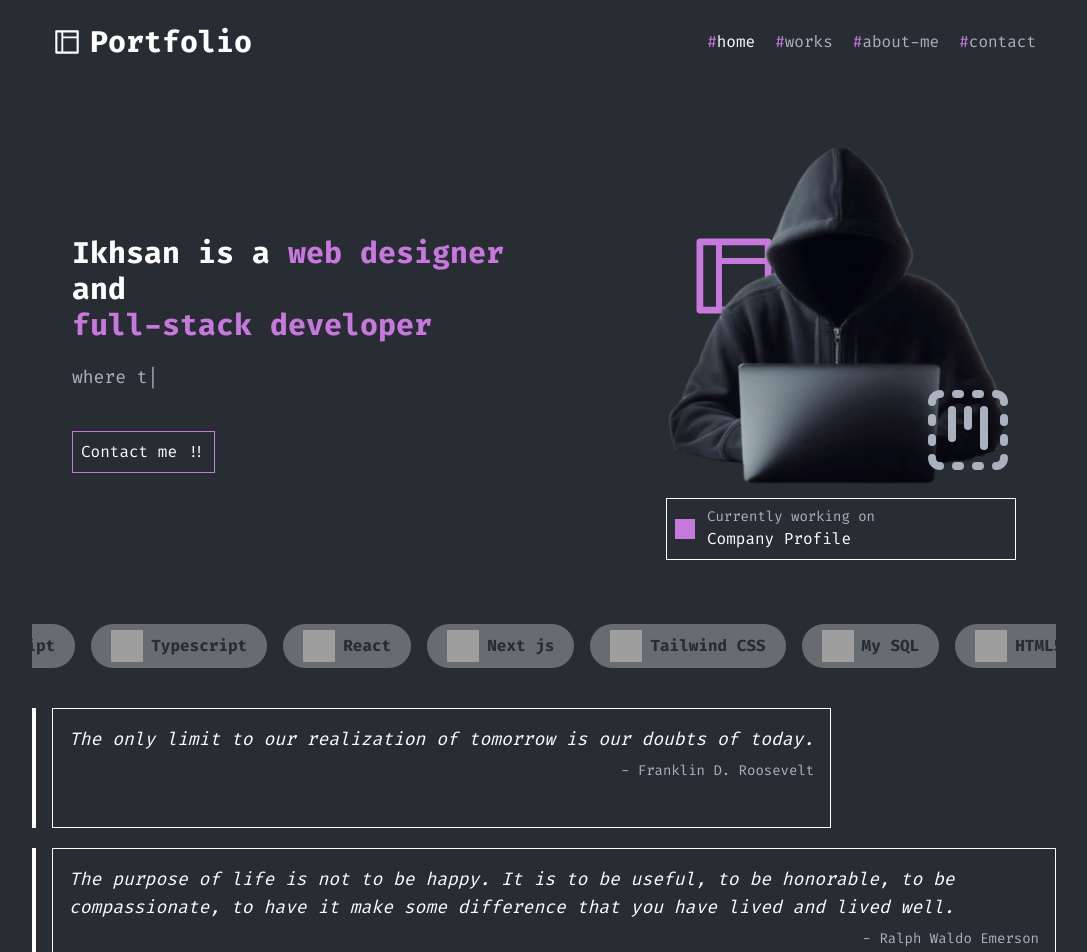
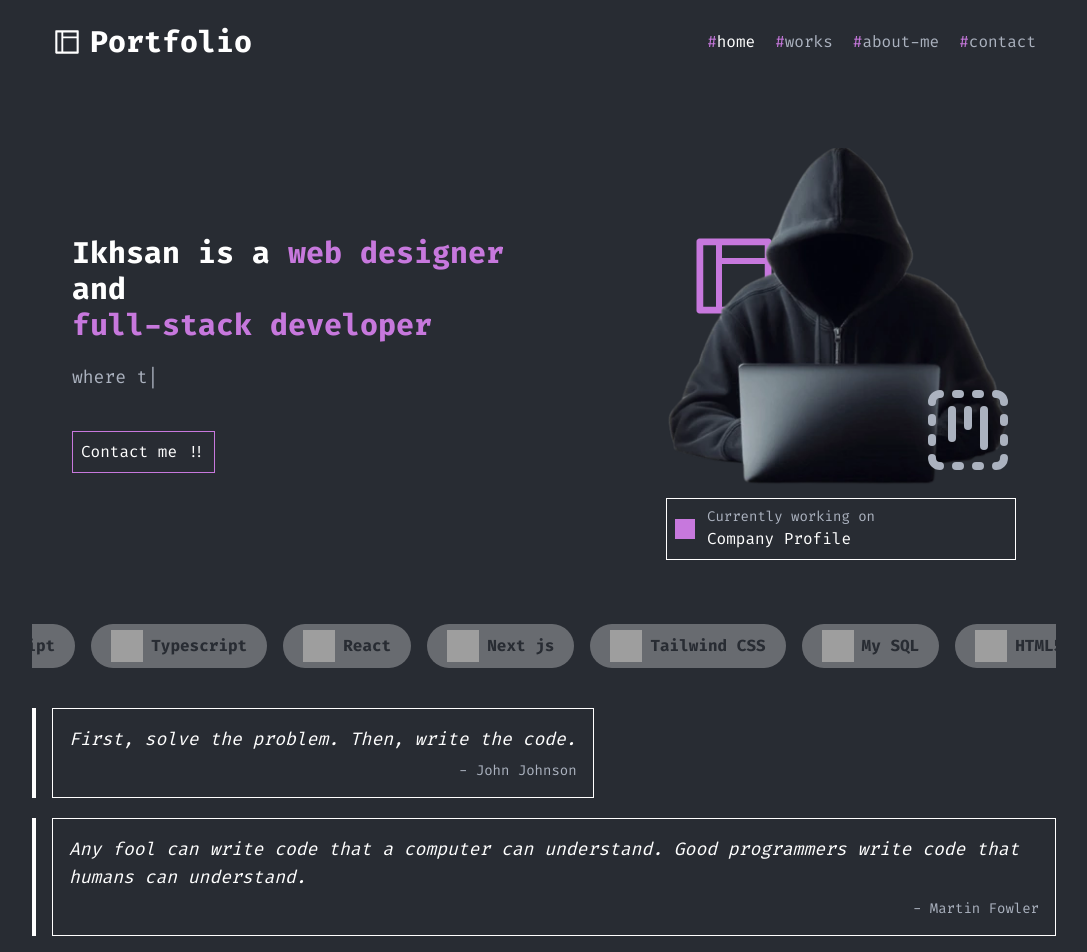
Before and after one commit to ikhsanfrcn/nextjs-portfolio, a Next.js app: page / in a window 1280 px wide. Shown: the top 952 px of the page, without its empty margins (96-1183 px from the left). Built offline with nearby package versions, Linux system fonts and the light colour scheme; grey boxes are pictures that could not be loaded.

Commit message:
update quote

```diff
--- a/src/components/molecules/home/QuoteBox.tsx
+++ b/src/components/molecules/home/QuoteBox.tsx
@@ -10,7 +10,7 @@ const QuoteBox: React.FC<QuoteBoxProps> = ({ quote, author }) => {
   return (
     <div className="container flex mb-5 max-sm:text-sm">
       <div className="border-l-4 pl-4">
-        <div className="border border-gray-400 p-4 min-h-[120px]">
+        <div className="border border-gray-400 p-4">
           <p className="italic text-white text-md md:text-lg">{quote}</p>
           <Text className="mt-2 text-right text-sm md:text-sm">- {author}</Text>
         </div>
--- a/src/components/organisms/home/QuoteSection.tsx
+++ b/src/components/organisms/home/QuoteSection.tsx
@@ -5,12 +5,12 @@ export const QuoteSection: NextPage = () => {
   return (
     <section className='pt-10'>
       <QuoteBox
-        quote="The only limit to our realization of tomorrow is our doubts of today."
-        author="Franklin D. Roosevelt"
+        quote="First, solve the problem. Then, write the code."
+        author="John Johnson"
       />
       <QuoteBox
-        quote="The purpose of life is not to be happy. It is to be useful, to be honorable, to be compassionate, to have it make some difference that you have lived and lived well."
-        author="Ralph Waldo Emerson"
+        quote="Any fool can write code that a computer can understand. Good programmers write code that humans can understand."
+        author="Martin Fowler"
       />
     </section>
   );
```
